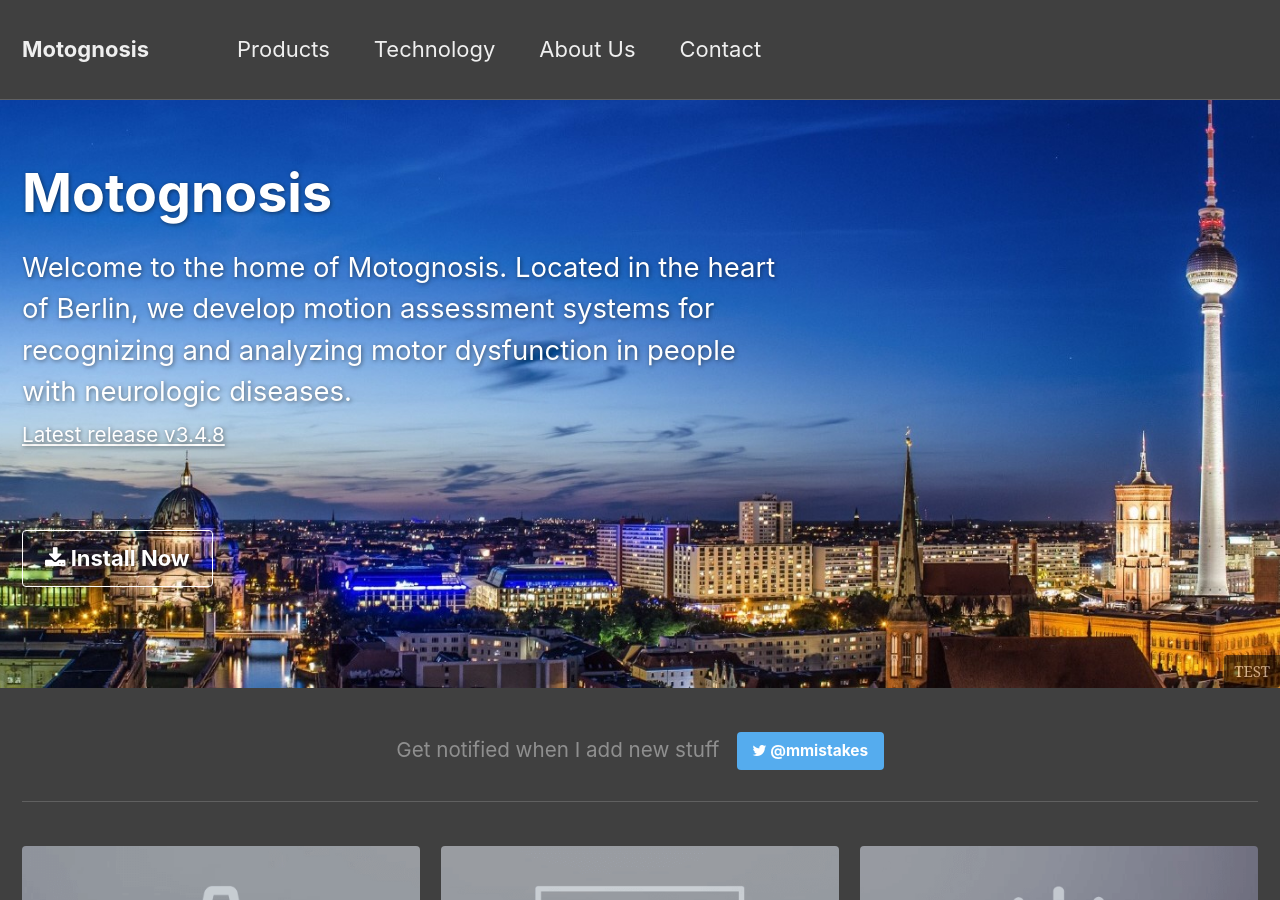
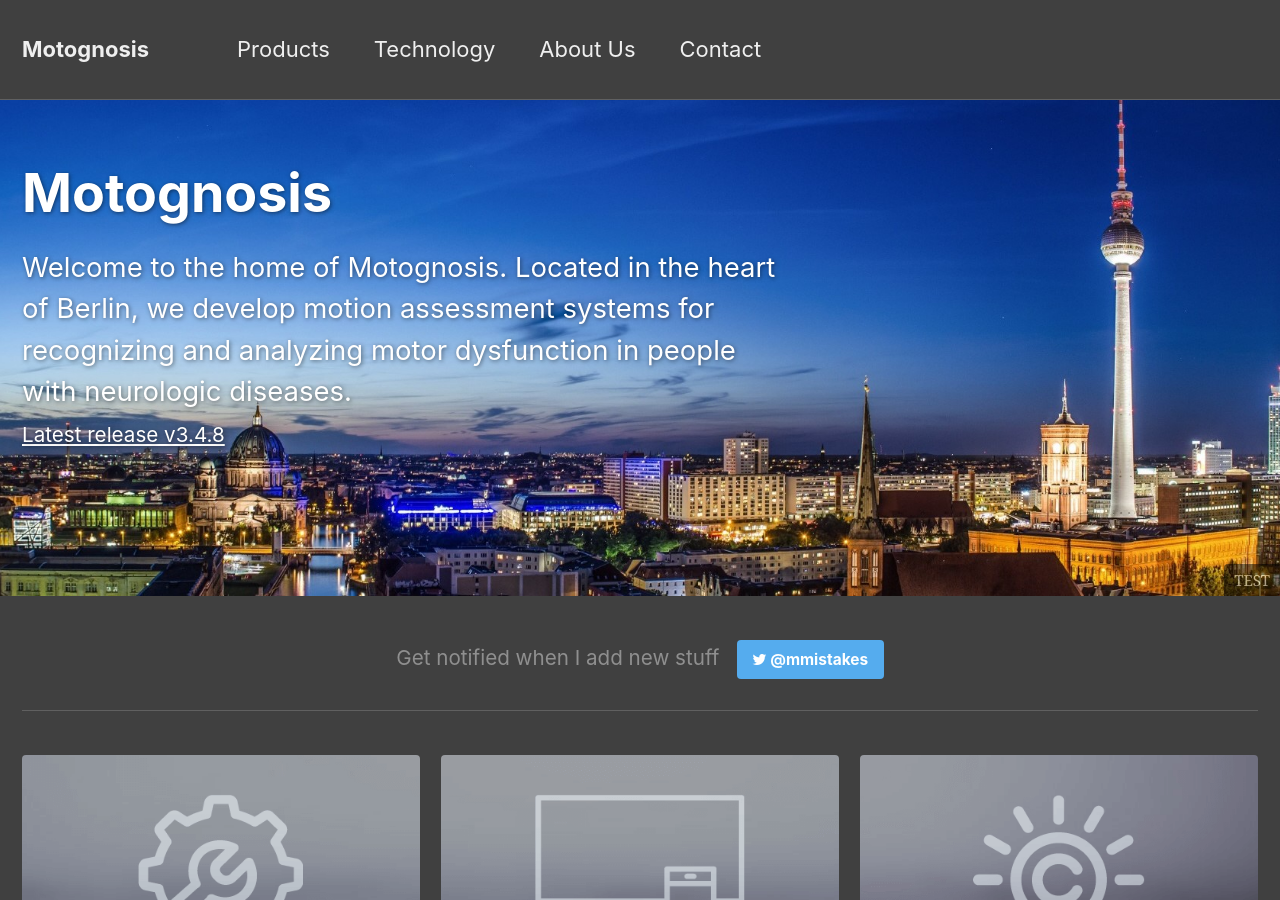
Before and after one commit to motognosis/motognosis.github.io, a Jekyll site: the page built from _pages/home.md, in a window 1280 px wide and 900 px high. Built offline with Jekyll 4.4.1, drawn with Linux system fonts in a browser that asks for light colours.

Commit message:
home customization

```diff
--- a/_pages/home.md
+++ b/_pages/home.md
@@ -4,8 +4,6 @@ permalink: /
 header:
   overlay_color: "#5e616c"
   overlay_image: berlinpanorama1_cropped_650.jpg
-  cta_label: "<i class='fa fa-download'></i> Install Now"
-  cta_url: "/docs/quick-start-guide/"
   caption: 'TEST'
 excerpt: 'Welcome to the home of Motognosis. Located in the heart of Berlin, we develop motion assessment systems for recognizing and analyzing motor dysfunction in people with neurologic diseases.<br /> <small><a href="https://github.com/mmistakes/minimal-mistakes/releases/tag/3.4.8">Latest release v3.4.8</a></small><br /><br />'
 feature_row:
```
